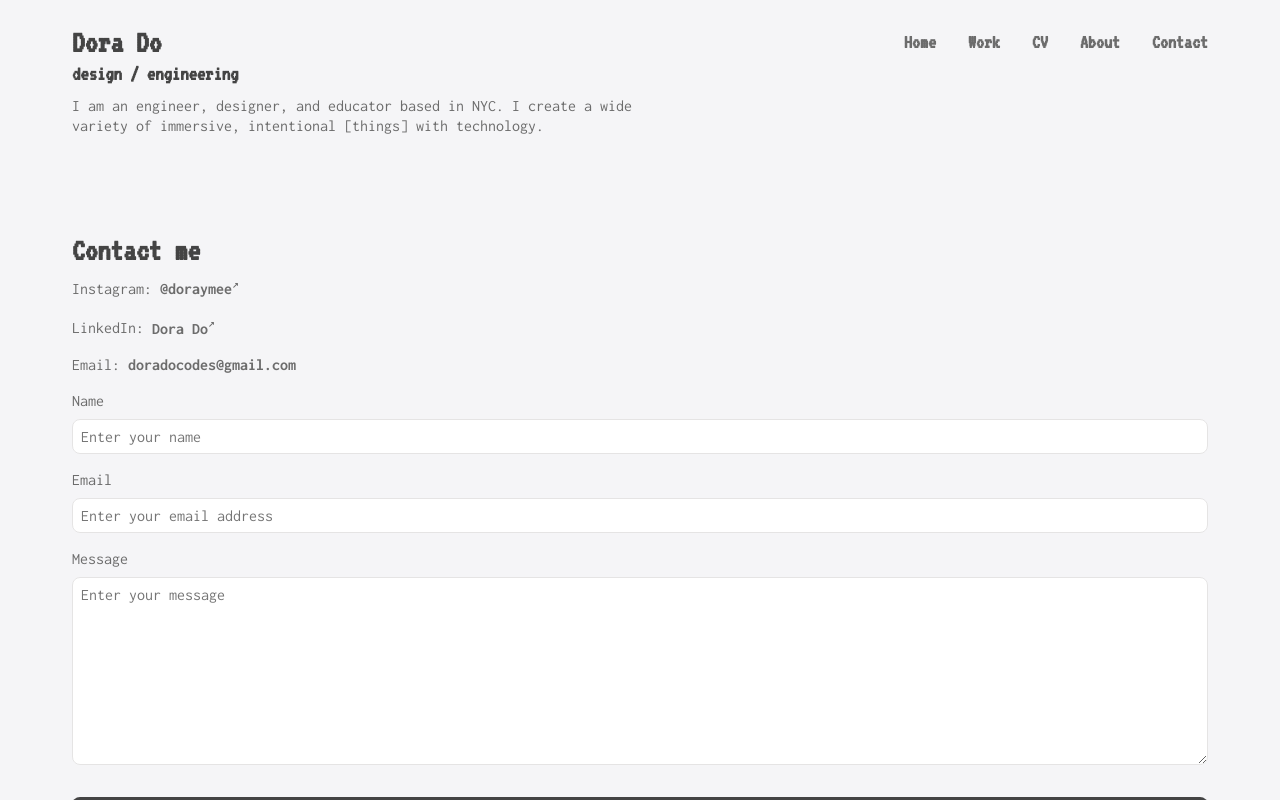
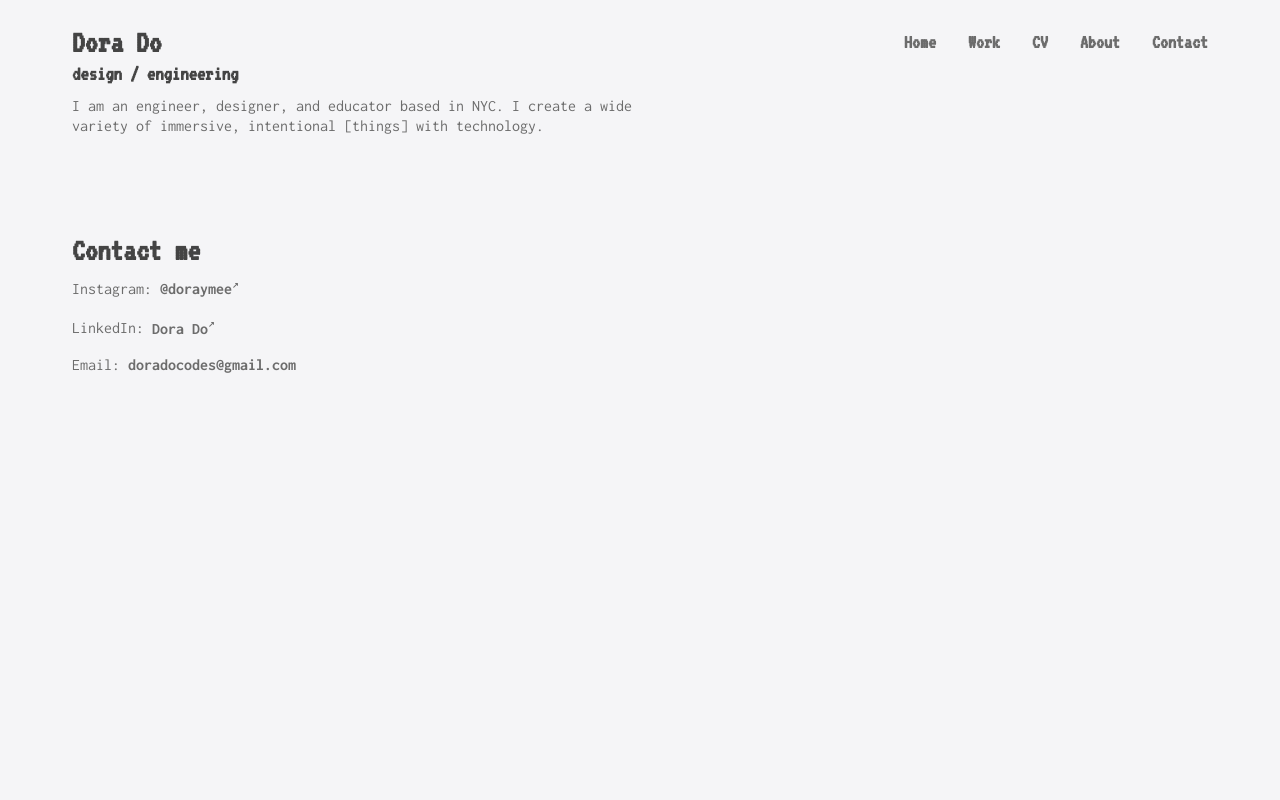
Before and after one commit to doradocodes/portfolio-next, a Next.js app: page /contact in a window 1280 px wide. Built offline with nearby package versions, Linux system fonts and the light colour scheme.

Commit message:
remove form for now

```diff
--- a/src/app/contact/page.js
+++ b/src/app/contact/page.js
@@ -32,25 +32,25 @@ export default function ContactPage() {
             </p>
         </div>
 
-        <form className={styles.form} onSubmit={handleFormSubmit} name="contact">
-            <div className={styles.formRow}>
-                <label>Name</label>
-                <input type="text" name="name" placeholder="Enter your name" required/>
-            </div>
-            <div className={styles.formRow}v>
-                <label>
-                    Email
-                </label>
-                <input type="email" name="email" placeholder="Enter your email address" required/>
-            </div>
-            <div className={styles.formRow}>
-                <label>
-                    Message
-                </label>
-                <textarea rows={10} name="message" placeholder="Enter your message" required/>
-            </div>
-            <p>{formMessage}</p>
-            <button type="submit">Send</button>
-        </form>
+        {/*<form className={styles.form} onSubmit={handleFormSubmit} name="contact">*/}
+        {/*    <div className={styles.formRow}>*/}
+        {/*        <label>Name</label>*/}
+        {/*        <input type="text" name="name" placeholder="Enter your name" required/>*/}
+        {/*    </div>*/}
+        {/*    <div className={styles.formRow}v>*/}
+        {/*        <label>*/}
+        {/*            Email*/}
+        {/*        </label>*/}
+        {/*        <input type="email" name="email" placeholder="Enter your email address" required/>*/}
+        {/*    </div>*/}
+        {/*    <div className={styles.formRow}>*/}
+        {/*        <label>*/}
+        {/*            Message*/}
+        {/*        </label>*/}
+        {/*        <textarea rows={10} name="message" placeholder="Enter your message" required/>*/}
+        {/*    </div>*/}
+        {/*    <p>{formMessage}</p>*/}
+        {/*    <button type="submit">Send</button>*/}
+        {/*</form>*/}
     </div>
 }
```
